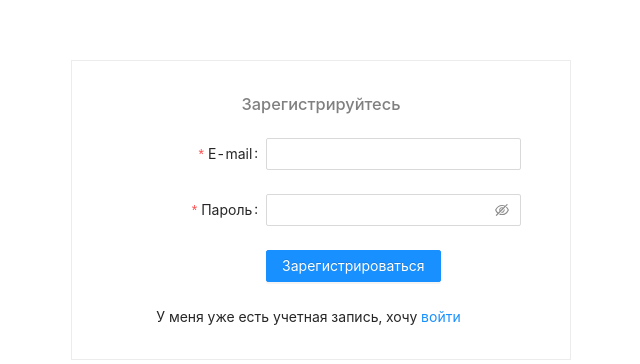
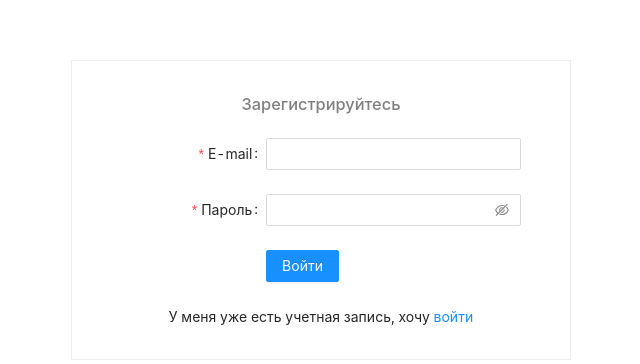
Before and after one commit to Kasmasov/contacts, a React (Create React App) app: page /registerPage in a window 1280 px wide. Shown: the part 140-504 px from the top of the page, without its empty margins (377-1017 px from the left). Built offline with nearby package versions, Linux system fonts and the light colour scheme; no server answers.

Commit message:
add for for registration into pages: login and registrarion

```diff
--- a/src/App.tsx
+++ b/src/App.tsx
@@ -5,6 +5,7 @@ import { ContactForm } from './component/pages/ContactFormPage'
 import LoginPage from './component/pages/LoginPage';
 import RegisterPage from './component/pages/RegisterPage';
 import { setupStore } from './store/store'
+import './utils/firebase'
 
 function App() {
   const store = setupStore();
--- /dev/null
+++ b/src/component/FormForLoginAndRegistration.tsx
@@ -0,0 +1,56 @@
+import React, {FC, useState} from 'react';
+import { Input, Form, Button } from 'antd';
+import { TLoginAndRegistrationProps } from '../types/types'
+
+export const FormForLoginAndRegistration:FC <TLoginAndRegistrationProps> = ({handleClickForRegistrationAndLogin}) => {
+    const[ email, setEmail ] = useState<string>('');
+    const[ password, setPassword ] = useState<string>('');
+  return (
+    <div>
+      <Form
+         name="basic"
+         labelCol={{ span: 8 }}
+         wrapperCol={{ span: 16 }}
+         initialValues={{ remember: true }}
+         autoComplete="off"
+      >
+      <Form.Item
+         label="E-mail"
+         name="email"
+         rules={[{ required: true, message: 'Пожалуйста, заполните E-mail!' }]}
+         >
+      <Input
+         value={email}
+         onChange ={(({target}) => {setEmail(target.value)})}
+         style={{
+           width: '255px',
+         }}
+      />
+      </Form.Item>
+
+      <Form.Item
+         label="Пароль"
+         name="password"
+         rules={[{ required: true, message: 'Пожалуйста, заполните пароль!' }]}
+      >
+        <Input.Password
+         value={password}
+         onChange ={({target}) => {(setPassword(target.value))}}
+         style={{
+           width: '255px',
+         }}/>
+      </Form.Item>
+
+      <Form.Item wrapperCol={{ offset: 8, span: 16 }}>
+        <Button
+         type="primary"
+         htmlType="submit"
+         onClick ={() => handleClickForRegistrationAndLogin(email, password)}
+        >
+           Войти
+        </Button>
+      </Form.Item>
+    </Form>
+    </div>
+  )
+}
--- a/src/component/pages/LoginPage.tsx
+++ b/src/component/pages/LoginPage.tsx
@@ -1,17 +1,19 @@
 import React, { FC } from "react";
+import { getAuth, signInWithEmailAndPassword } from "firebase/auth";
 import { Link } from 'react-router-dom'
-import { Button, Form, Input } from 'antd';
+import {FormForLoginAndRegistration} from '../FormForLoginAndRegistration';
+import { useAppDispatch } from '../../hooks/redux'
+import { setUser } from '../../store/reducers/userSlice'
 import './LoginPage.css'
 
 const LoginPage: FC = () => {
-
-    // const onFinish = (values: any) => {
-    //     console.log('Success:', values);
-    //   };
-
-    //   const onFinishFailed = (errorInfo: any) => {
-    //     console.log('Failed:', errorInfo);
-    //   };
+  const handleLogin = (email: string, password: string) => {
+    const auth = getAuth();
+    signInWithEmailAndPassword (auth, email, password)
+      .then(console.log)
+      .catch(console.error)
+  };
+  const dispatch = useAppDispatch();
 
   return (
     <div
@@ -23,47 +25,11 @@ const LoginPage: FC = () => {
             color: 'grey',
         }}
         > Авторизуйтесь</h3>
-    <Form
-      name="basic"
-      labelCol={{ span: 8 }}
-      wrapperCol={{ span: 16 }}
-      initialValues={{ remember: true }}
-      // onFinish={onFinish}
-      // onFinishFailed={onFinishFailed}
-      autoComplete="off"
-    >
-      <Form.Item
-        label="E-mail"
-        name="email"
-        rules={[{ required: true, message: 'Пожалуйста, заполните E-mail!' }]}
-      >
-        <Input
-        style={{
-          width: '255px',
-        }}
+        <FormForLoginAndRegistration
+          handleClickForRegistrationAndLogin = {handleLogin}
+
         />
-      </Form.Item>
-
-      <Form.Item
-        label="Пароль"
-        name="password"
-        rules={[{ required: true, message: 'Пожалуйста, заполните пароль!' }]}
-      >
-        <Input.Password
-        style={{
-          width: '255px',
-        }}/>
-      </Form.Item>
-
-      <Form.Item wrapperCol={{ offset: 8, span: 16 }}>
-        <Button type="primary" htmlType="submit">
-          Войти
-        </Button>
-      </Form.Item>
-
       <span> У меня нет учетной записи, хочу <Link to='/registerPage'>зарегистрироваться</Link></span>
-
-    </Form>
     </div>
   )
 }
--- a/src/component/pages/RegisterPage.tsx
+++ b/src/component/pages/RegisterPage.tsx
@@ -1,16 +1,21 @@
 import React, { FC } from 'react'
+import { getAuth, createUserWithEmailAndPassword } from "firebase/auth";
 import { Link } from 'react-router-dom';
-import { Input, Form, Button } from 'antd'
+import { useAppDispatch } from '../../hooks/redux';
+import { setUser } from '../../store/reducers/userSlice';
+import {FormForLoginAndRegistration} from '../FormForLoginAndRegistration'
 import './LoginPage.css'
+import { stringLength } from '@firebase/util';
 
 const RegisterPage: FC = () => {
-    // const onFinish = (values: any) => {
-    //     console.log('Success:', values);
-    //   };
 
-    //   const onFinishFailed = (errorInfo: any) => {
-    //     console.log('Failed:', errorInfo);
-    //   };
+  const handleRegister = (email: string, password: string) => {
+    const auth = getAuth();
+    createUserWithEmailAndPassword (auth, email, password)
+      .then(console.log)
+      .catch(console.error)
+  };
+  const dispatch = useAppDispatch()
 
   return (
     <div
@@ -22,46 +27,13 @@ const RegisterPage: FC = () => {
             color: 'grey',
         }}
         > Зарегистрируйтесь</h3>
-    <Form
-      name="basic"
-      labelCol={{ span: 8 }}
-      wrapperCol={{ span: 16 }}
-      initialValues={{ remember: true }}
-      // onFinish={onFinish}
-      // onFinishFailed={onFinishFailed}
-      autoComplete="off"
-    >
-      <Form.Item
-        label="E-mail"
-        name="email"
-        rules={[{ required: true, message: 'Пожалуйста, заполните E-mail!' }]}
-      >
-        <Input
-        style={{
-          width: '255px',
-        }}/>
-      </Form.Item>
 
-      <Form.Item
-        label="Пароль"
-        name="password"
-        rules={[{ required: true, message: 'Пожалуйста, заполните пароль!' }]}
-      >
-        <Input.Password
-        style={{
-          width: '255px',
-        }} />
-      </Form.Item>
-
-      <Form.Item wrapperCol={{ offset: 8, span: 16 }}>
-        <Button type="primary" htmlType="submit">
-          Зарегистрироваться
-        </Button>
-      </Form.Item>
+        <FormForLoginAndRegistration
+          handleClickForRegistrationAndLogin = {handleRegister}
+        />
 
       <span> У меня уже есть учетная запись, хочу <Link to='/'>войти</Link></span>
 
-    </Form>
     </div>
   )
 }
--- a/src/store/reducers/userSlice.ts
+++ b/src/store/reducers/userSlice.ts
@@ -34,4 +34,5 @@ export const userSlice = createSlice({
 
 })
 
+export const { setUser, removeUser } = userSlice.actions
 export default userSlice.reducer
--- a/src/types/types.ts
+++ b/src/types/types.ts
@@ -38,3 +38,7 @@ export type TContacts = TCardForFrontEnd[];
 export type TItemList = keyof TCardFromBackEnd;
 
 export type TList = TItemList[];
+
+export type TLoginAndRegistrationProps = {
+    handleClickForRegistrationAndLogin: (email: string, password: string) => void;
+};
--- a/tsconfig.json
+++ b/tsconfig.json
@@ -18,7 +18,7 @@
     "resolveJsonModule": true,
     "isolatedModules": true,
     "noEmit": true,
-    "jsx": "react-jsx"
+    "jsx": "react-jsx",
   },
   "include": [
     "src"
```
Also changed, not shown: src/utils/firebase.ts (renamed from firebase.ts).
